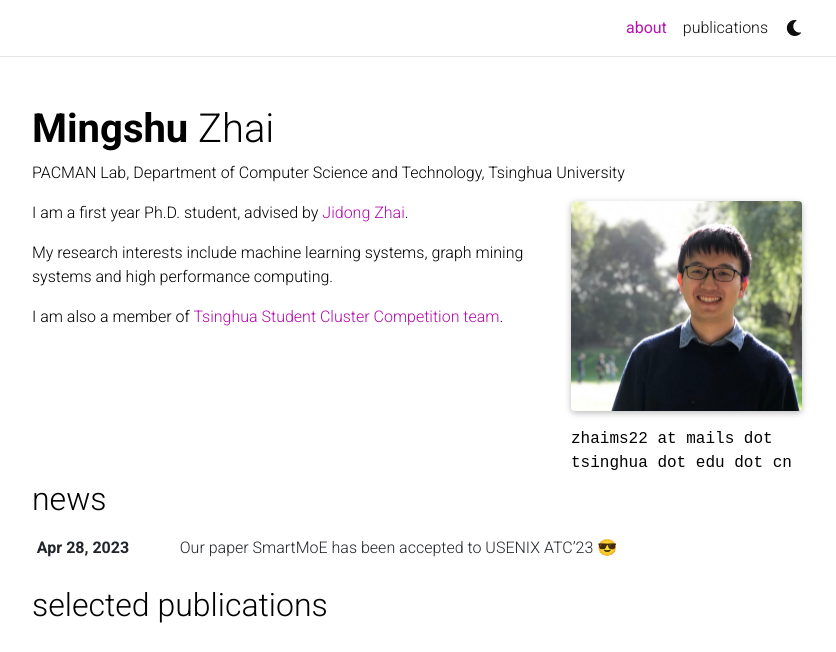
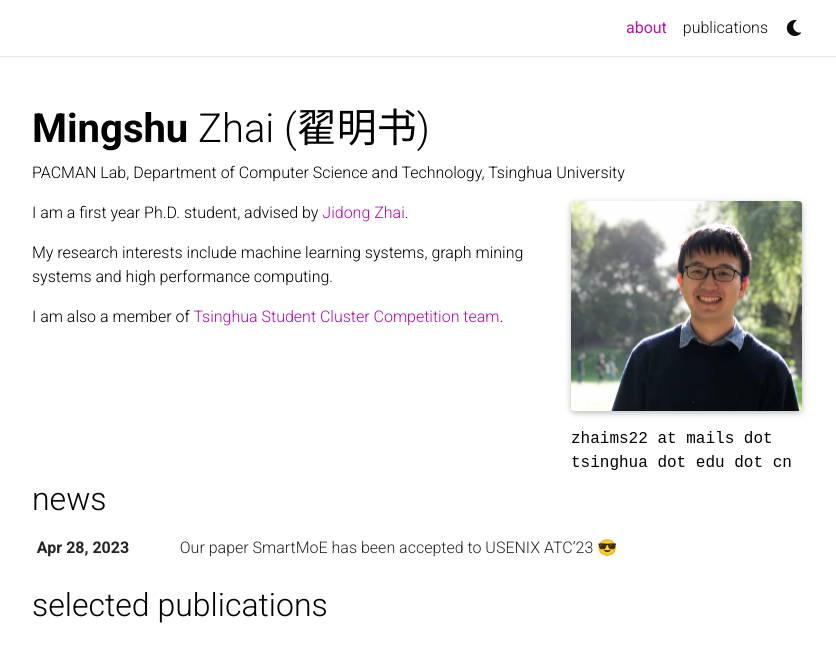
Before and after one commit to zms1999/zms1999.github.io, a Jekyll site: the page built from _pages/about.md, in a window 1280 px wide, cut to the strip 0-652 px from the top of the page. Shown: the whole strip, without its empty margins (223-1059 px from the left). Built offline with Jekyll 4.4.1, drawn with Linux system fonts in a browser that asks for light colours; full-size pictures stand in for the smaller copies a plugin makes; emoji names are drawn with the system emoji font; comment, search, counter and statistics services are not loaded; a style sheet for code colours, icons or effects is not loaded; some of the changed text lies outside the part shown.

Commit message:
add chinese name

```diff
--- a/_config.yml
+++ b/_config.yml
@@ -5,7 +5,7 @@
 title: blank # the website title (if blank, full name will be used instead)
 first_name: Mingshu
 middle_name:
-last_name: Zhai
+last_name: Zhai (翟明书)
 email: zhaims22 at mails dot tsinghua dot edu dot cn
 description: > # the ">" symbol means to ignore newlines until "footer_text:"
   A simple, whitespace theme for academics. Based on [*folio](https://github.com/bogoli/-folio) design.
```
